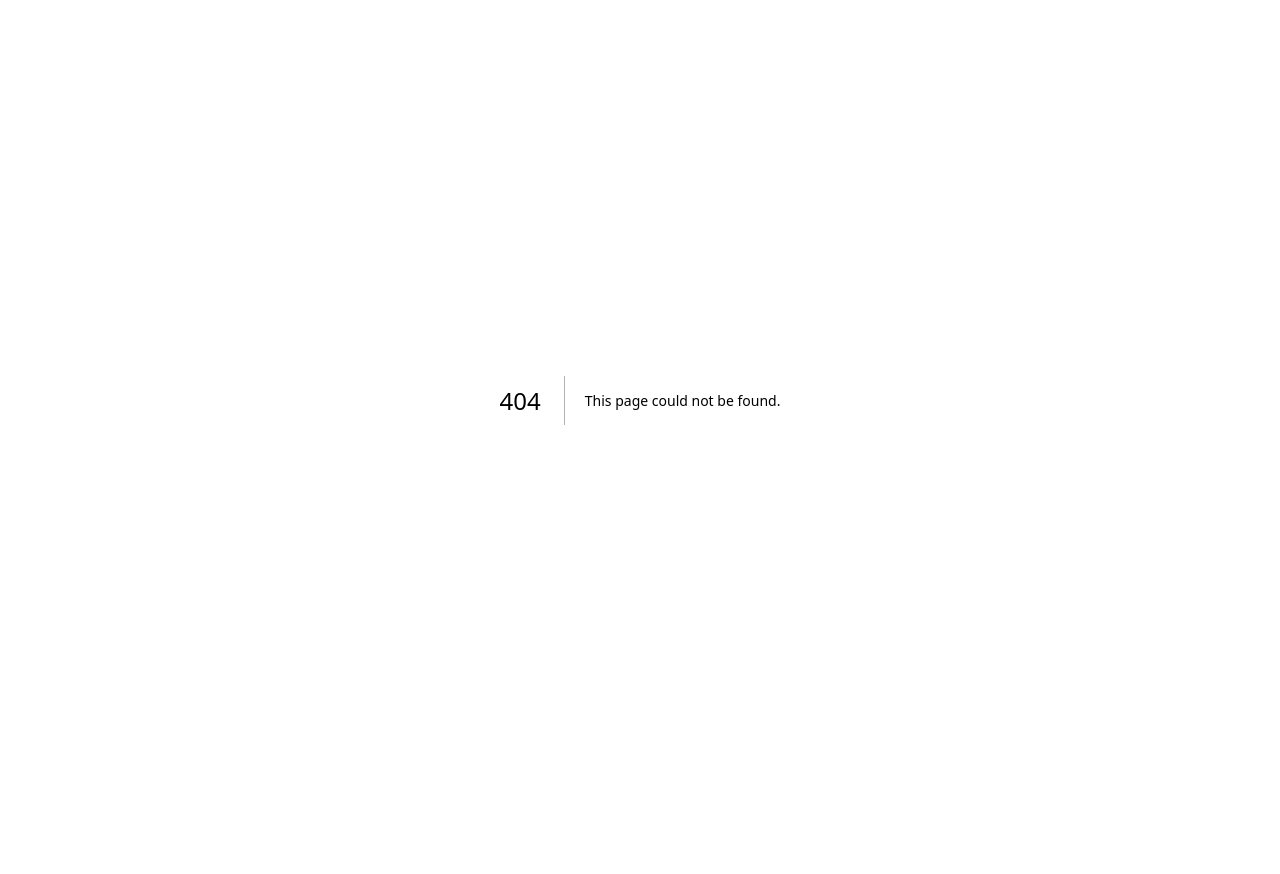
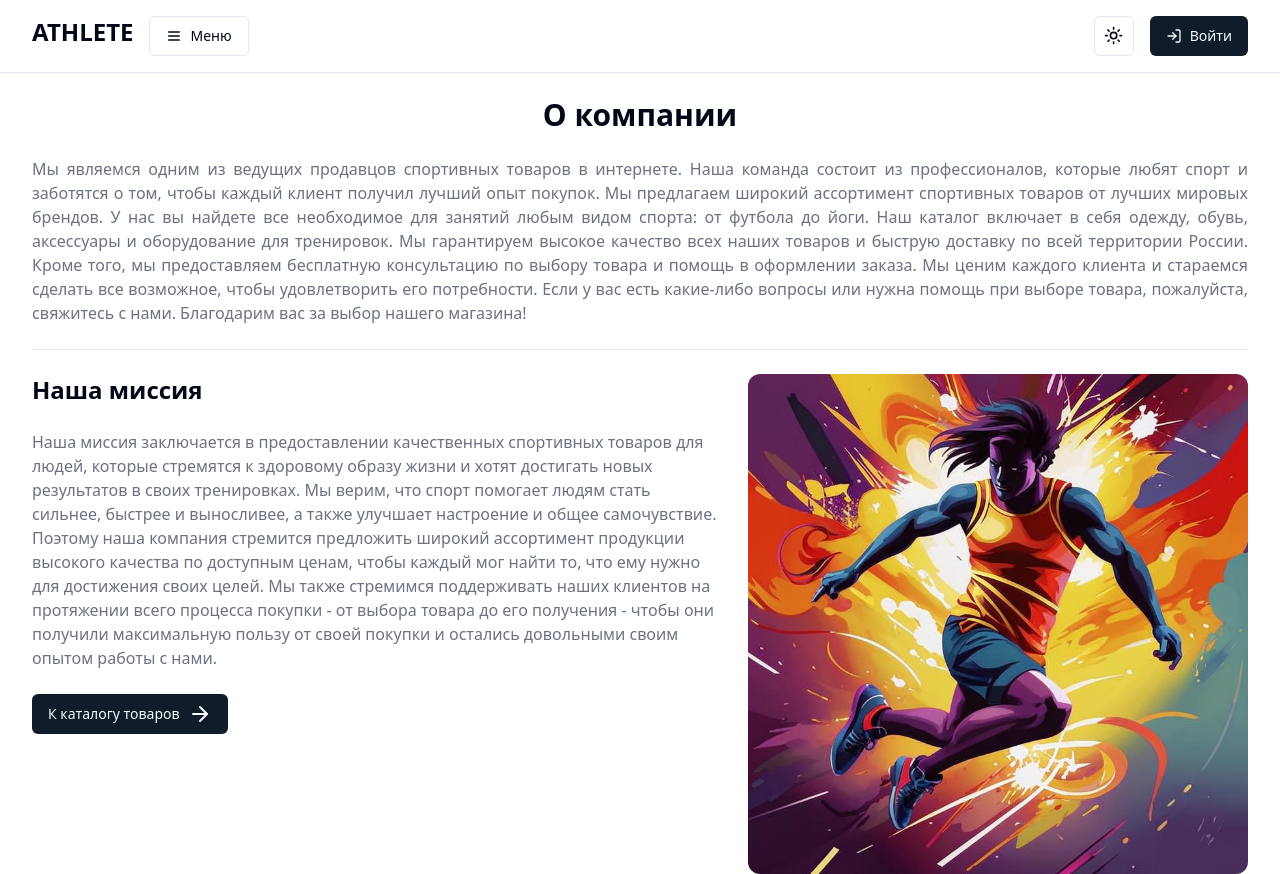
Before and after one commit to sergey-cyber/athlete, a Next.js app: page /about in a window 1280 px wide. Before the commit this address had no page. Before the commit the page ends 800 px from the top, so only its background shows below. Built offline with nearby package versions, Linux system fonts and the light colour scheme.

Commit message:
about us page

```diff
--- a/package.json
+++ b/package.json
@@ -12,6 +12,7 @@
     "@radix-ui/react-dialog": "^1.0.5",
     "@radix-ui/react-dropdown-menu": "^2.0.6",
     "@radix-ui/react-navigation-menu": "^1.1.4",
+    "@radix-ui/react-separator": "^1.0.3",
     "@radix-ui/react-slot": "^1.0.2",
     "class-variance-authority": "^0.7.0",
     "clsx": "^2.1.1",
--- /dev/null
+++ b/src/app/(shop)/about/page.tsx
@@ -0,0 +1,57 @@
+import { Button } from "@/components/ui/button";
+import { Card } from "@/components/ui/card";
+import { Separator } from "@/components/ui/separator";
+import { ArrowRight, ShoppingBag } from "lucide-react";
+import Image from "next/image";
+
+export default function AboutPage() {
+  return (
+    <div className="space-y-6 pt-6">
+      <h1 className="text-3xl font-bold  text-center">О компании</h1>
+      <p className="text-justify text-gray-500">
+        Мы являемся одним из ведущих продавцов спортивных товаров в интернете.
+        Наша команда состоит из профессионалов, которые любят спорт и заботятся
+        о том, чтобы каждый клиент получил лучший опыт покупок. Мы предлагаем
+        широкий ассортимент спортивных товаров от лучших мировых брендов. У нас
+        вы найдете все необходимое для занятий любым видом спорта: от футбола до
+        йоги. Наш каталог включает в себя одежду, обувь, аксессуары и
+        оборудование для тренировок. Мы гарантируем высокое качество всех наших
+        товаров и быструю доставку по всей территории России. Кроме того, мы
+        предоставляем бесплатную консультацию по выбору товара и помощь в
+        оформлении заказа. Мы ценим каждого клиента и стараемся сделать все
+        возможное, чтобы удовлетворить его потребности. Если у вас есть
+        какие-либо вопросы или нужна помощь при выборе товара, пожалуйста,
+        свяжитесь с нами. Благодарим вас за выбор нашего магазина!
+      </p>
+      <Separator className="my-4" />
+      <div className="flex h-min">
+        <div className="space-y-6">
+          <h2 className="text-2xl font-bold">Наша миссия</h2>
+          <p className="text-gray-500 pr-6">
+            Наша миссия заключается в предоставлении качественных спортивных
+            товаров для людей, которые стремятся к здоровому образу жизни и
+            хотят достигать новых результатов в своих тренировках. Мы верим, что
+            спорт помогает людям стать сильнее, быстрее и выносливее, а также
+            улучшает настроение и общее самочувствие. Поэтому наша компания
+            стремится предложить широкий ассортимент продукции высокого качества
+            по доступным ценам, чтобы каждый мог найти то, что ему нужно для
+            достижения своих целей. Мы также стремимся поддерживать наших
+            клиентов на протяжении всего процесса покупки - от выбора товара до
+            его получения - чтобы они получили максимальную пользу от своей
+            покупки и остались довольными своим опытом работы с нами.
+          </p>
+          <Button>
+            К каталогу товаров <ArrowRight className="ml-2" />
+          </Button>
+        </div>
+        <Image
+          className="rounded-xl"
+          src="/about/mission.jpg"
+          width={500}
+          height={500}
+          alt=""
+        />
+      </div>
+    </div>
+  );
+}
--- a/src/app/(shop)/layout.tsx
+++ b/src/app/(shop)/layout.tsx
@@ -1,4 +1,5 @@
 import { AppHeader } from "@/components/app-header";
+import { Separator } from "@/components/ui/separator";
 
 export default function ShopLayout({
   children
@@ -6,9 +7,10 @@ export default function ShopLayout({
   children: React.ReactNode;
 }>) {
   return (
-    <main className="container">
+    <main>
       <AppHeader />
-      {children}
+      <Separator />
+      <section className="container">{children}</section>
     </main>
   );
 }
--- a/src/components/app-header/index.tsx
+++ b/src/components/app-header/index.tsx
@@ -5,7 +5,7 @@ import { AppMenu } from "../app-menu";
 
 export function AppHeader() {
   return (
-    <div className="flex items-center justify-between py-4">
+    <div className="container flex items-center justify-between py-4">
       <div className="flex gap-x-4">
         <h2 className="text-2xl font-bold">ATHLETE</h2>
         <AppMenu>
--- a/src/components/app-menu/nav-items.tsx
+++ b/src/components/app-menu/nav-items.tsx
@@ -7,9 +7,10 @@ import {
   NavigationMenuLink,
   navigationMenuTriggerStyle
 } from "../ui/navigation-menu";
-import { toAbout, toProduct, toService, toUsers } from "@/lib/routes";
+import { toAbout, toHome, toProduct, toService, toUsers } from "@/lib/routes";
 
 const items = [
+  { href: toHome(), label: "Главная" },
   { href: toUsers(), label: "Пользователи" },
   { href: toProduct(), label: "Товары" },
   { href: toService(), label: "Услуги" },
--- /dev/null
+++ b/src/components/ui/card.tsx
@@ -0,0 +1,79 @@
+import * as React from "react"
+
+import { cn } from "@/lib/utils"
+
+const Card = React.forwardRef<
+  HTMLDivElement,
+  React.HTMLAttributes<HTMLDivElement>
+>(({ className, ...props }, ref) => (
+  <div
+    ref={ref}
+    className={cn(
+      "rounded-lg border bg-card text-card-foreground shadow-sm",
+      className
+    )}
+    {...props}
+  />
+))
+Card.displayName = "Card"
+
+const CardHeader = React.forwardRef<
+  HTMLDivElement,
+  React.HTMLAttributes<HTMLDivElement>
+>(({ className, ...props }, ref) => (
+  <div
+    ref={ref}
+    className={cn("flex flex-col space-y-1.5 p-6", className)}
+    {...props}
+  />
+))
+CardHeader.displayName = "CardHeader"
+
+const CardTitle = React.forwardRef<
+  HTMLParagraphElement,
+  React.HTMLAttributes<HTMLHeadingElement>
+>(({ className, ...props }, ref) => (
+  <h3
+    ref={ref}
+    className={cn(
+      "text-2xl font-semibold leading-none tracking-tight",
+      className
+    )}
+    {...props}
+  />
+))
+CardTitle.displayName = "CardTitle"
+
+const CardDescription = React.forwardRef<
+  HTMLParagraphElement,
+  React.HTMLAttributes<HTMLParagraphElement>
+>(({ className, ...props }, ref) => (
+  <p
+    ref={ref}
+    className={cn("text-sm text-muted-foreground", className)}
+    {...props}
+  />
+))
+CardDescription.displayName = "CardDescription"
+
+const CardContent = React.forwardRef<
+  HTMLDivElement,
+  React.HTMLAttributes<HTMLDivElement>
+>(({ className, ...props }, ref) => (
+  <div ref={ref} className={cn("p-6 pt-0", className)} {...props} />
+))
+CardContent.displayName = "CardContent"
+
+const CardFooter = React.forwardRef<
+  HTMLDivElement,
+  React.HTMLAttributes<HTMLDivElement>
+>(({ className, ...props }, ref) => (
+  <div
+    ref={ref}
+    className={cn("flex items-center p-6 pt-0", className)}
+    {...props}
+  />
+))
+CardFooter.displayName = "CardFooter"
+
+export { Card, CardHeader, CardFooter, CardTitle, CardDescription, CardContent }
--- /dev/null
+++ b/src/components/ui/separator.tsx
@@ -0,0 +1,31 @@
+"use client"
+
+import * as React from "react"
+import * as SeparatorPrimitive from "@radix-ui/react-separator"
+
+import { cn } from "@/lib/utils"
+
+const Separator = React.forwardRef<
+  React.ElementRef<typeof SeparatorPrimitive.Root>,
+  React.ComponentPropsWithoutRef<typeof SeparatorPrimitive.Root>
+>(
+  (
+    { className, orientation = "horizontal", decorative = true, ...props },
+    ref
+  ) => (
+    <SeparatorPrimitive.Root
+      ref={ref}
+      decorative={decorative}
+      orientation={orientation}
+      className={cn(
+        "shrink-0 bg-border",
+        orientation === "horizontal" ? "h-[1px] w-full" : "h-full w-[1px]",
+        className
+      )}
+      {...props}
+    />
+  )
+)
+Separator.displayName = SeparatorPrimitive.Root.displayName
+
+export { Separator }
--- a/src/lib/routes.ts
+++ b/src/lib/routes.ts
@@ -1,3 +1,7 @@
+export const toHome = () => {
+  return "/";
+};
+
 export const toUsers = () => {
   return "/users";
 };
```
Also changed, not shown: public/about/mission.jpg (added), 1 other file (tests, documents, lock files or other folders).
